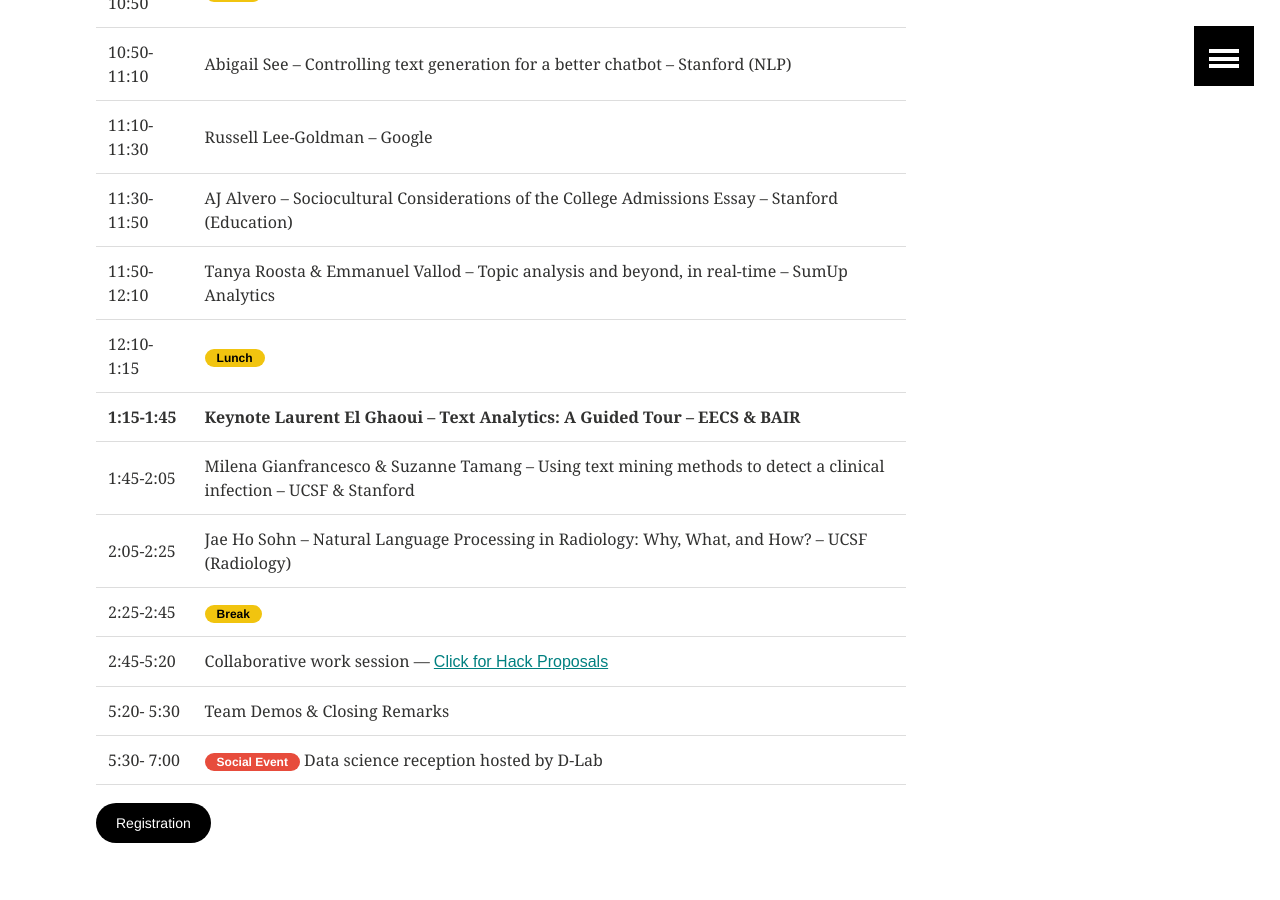
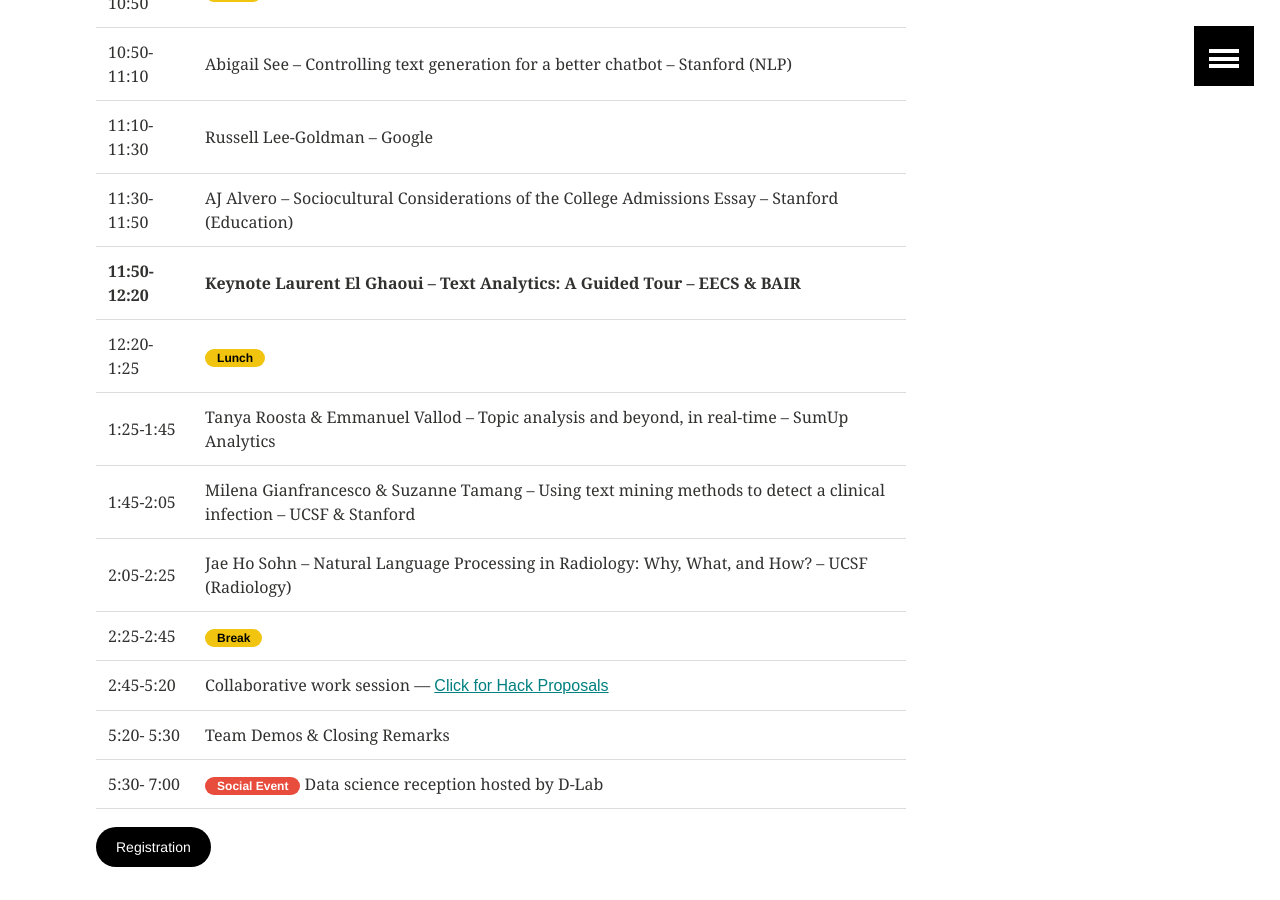
Before and after one commit to TextXD/textxd.github.io, a Jekyll site: the page built from programs/textxd2018.md, in a window 1280 px wide and 900 px high, scrolled down 3136 px. Built offline with Jekyll 4.4.1, drawn with Linux system fonts in a browser that asks for light colours.

Commit message:
Requested change by L

```diff
--- a/programs/textxd2018.md
+++ b/programs/textxd2018.md
@@ -84,9 +84,9 @@ image:
 |----
 | 11:10-11:30   |  Russell Lee-Goldman -- Google |
 | 11:30-11:50   | AJ Alvero -- Sociocultural Considerations of the College Admissions Essay -- Stanford (Education) |
-| 11:50-12:10   | Tanya Roosta & Emmanuel Vallod -- Topic analysis and beyond, in real-time -- SumUp Analytics |
-| 12:10-1:15   | <span class="badge warning">Lunch</span> <br/> |
-| **1:15-1:45**    | **Keynote Laurent El Ghaoui -- Text Analytics: A Guided Tour -- EECS & BAIR** |
+| **11:50-12:20**   | **Keynote Laurent El Ghaoui -- Text Analytics: A Guided Tour -- EECS & BAIR** |
+| 12:20-1:25   | <span class="badge warning">Lunch</span> <br/> |
+| 1:25-1:45    | Tanya Roosta & Emmanuel Vallod -- Topic analysis and beyond, in real-time -- SumUp Analytics |
 | 1:45-2:05    |  Milena Gianfrancesco & Suzanne Tamang -- Using text mining methods to detect a clinical infection -- UCSF & Stanford |
 | 2:05-2:25    |  Jae Ho Sohn -- Natural Language Processing in Radiology: Why, What, and How? -- UCSF (Radiology) |
 | 2:25-2:45    | <span class="badge warning">Break</span> |
```
